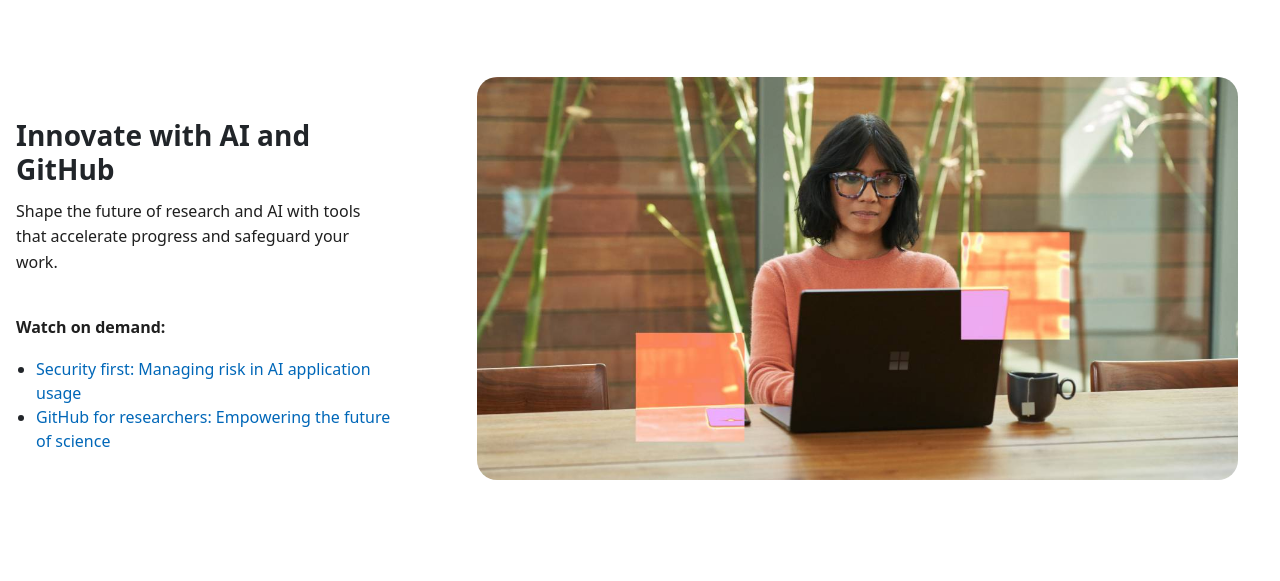
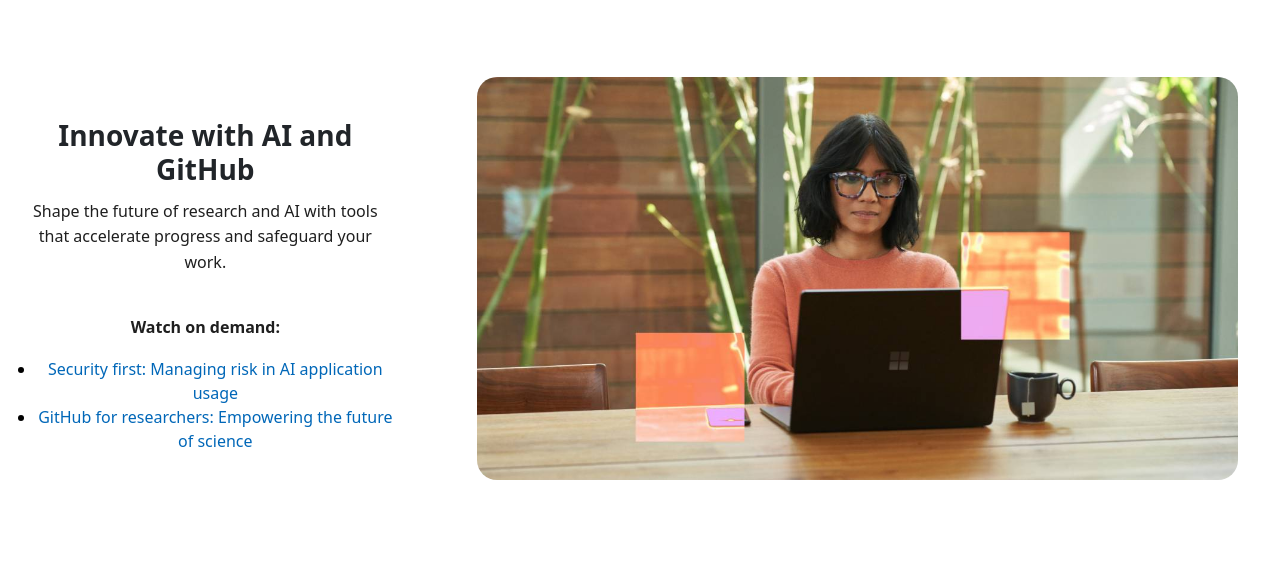
Before and after one commit to damhatoum/project, a plain HTML site: page index.html in a window 1280 px wide. Shown: the part 2381-2962 px from the top of the page. Drawn offline with nearby package versions, Linux system fonts and the light colour scheme.

Commit message:
centered

```diff
--- a/style.css
+++ b/style.css
@@ -254,12 +254,14 @@
   font-weight: 700;
   font-size: 28px;
   margin-bottom: 12px;
+  text-align: center;
 }
 
 .sharpen-section p {
   font-size: 16px;
   line-height: 1.6;
   color: #1f1f1f;
+  text-align: center;
 }
 
 /* FOOTER LINKS AREA */
@@ -267,6 +269,7 @@
   background: transparent;
   border: none;
   padding-top: 0;
+
 }
 
 /* WATCH ON DEMAND TITLE */
@@ -279,6 +282,8 @@
   list-style: disc;
   padding-left: 20px;
   margin-top: 8px;
+  text-align: center;
+  color: #000000;
 }
 
 /* LINKS */
@@ -286,6 +291,7 @@
   color: #0067b8;
   text-decoration: none;
   font-weight: 500;
+
 }
 
 .sharpen-section .cta:hover {
```
